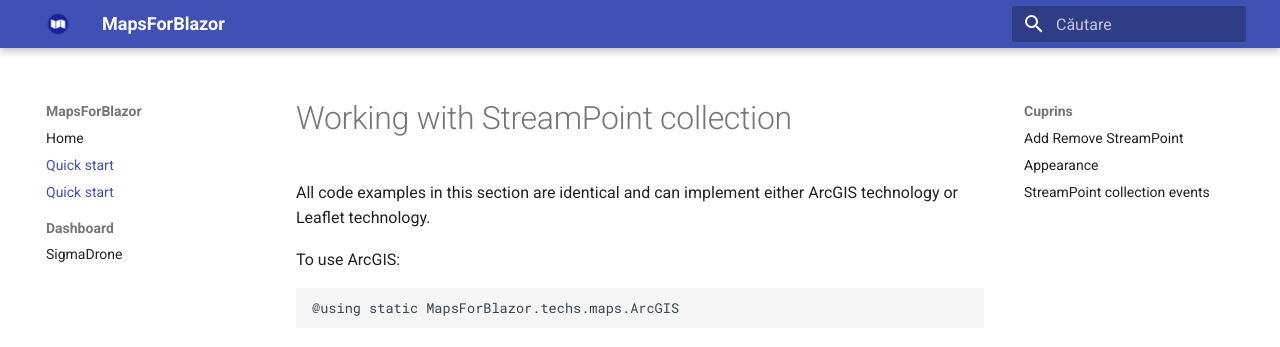
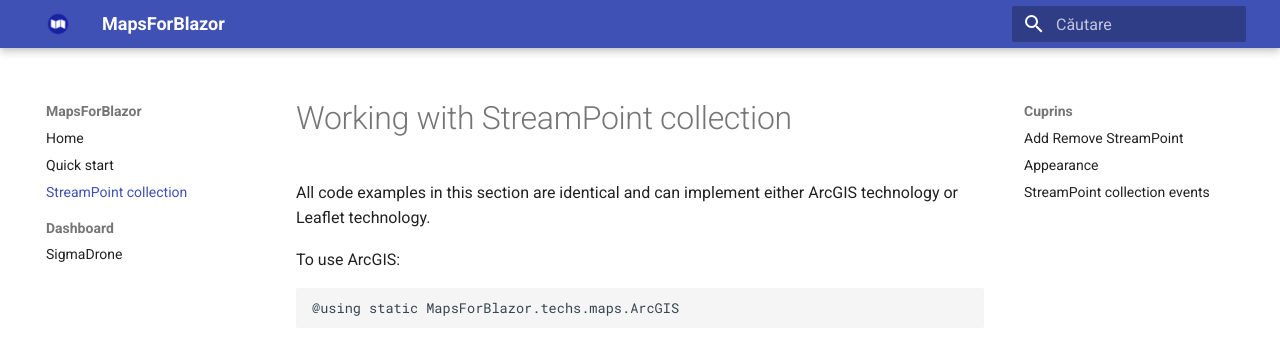
Before and after one commit to ichim/MapsForBlazor, an MkDocs documentation site: the page built from docs/StreamPoint.md, in a window 1280 px wide. Shown: the top 347 px of the page. Built offline with MkDocs 1.6.1 and Material for MkDocs 9.7.7, drawn with Linux system fonts in a browser that asks for light colours; some of the changed lines change nothing that is shown.

Commit message:
Prima versiune a documentației

```diff
--- a/mkdocs.yml
+++ b/mkdocs.yml
@@ -15,7 +15,7 @@ plugins:
 
 nav:
   - Home: index.md
-  - Quick start: StreamPoint.md
+  - Quick start: QuickStart.md
   - StreamPoint collection: StreamPoint.md
   - Dashboard:
        - SigmaDrone: Drone.md
```
Also changed, not shown: site/404.html, site/Drone/index.html, site/QuickStart.md.txt (added), site/StreamPoint/index.html, site/index.html.
